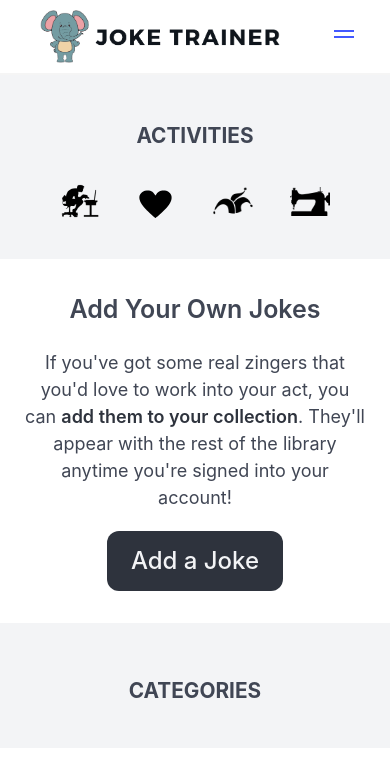
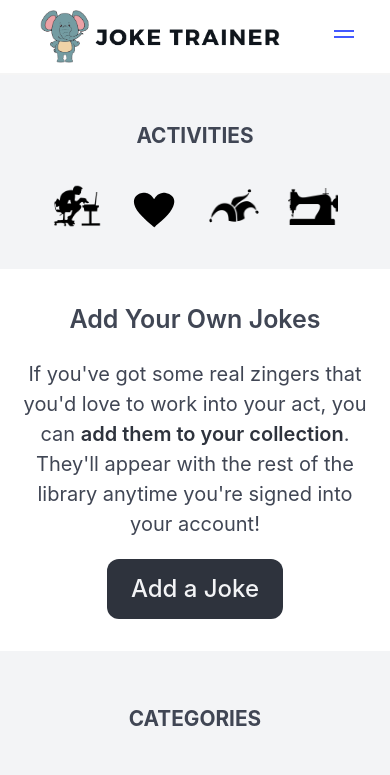
Before and after one commit to robbyhecht/joke-trainer, a Django app: page /about/add in a window 390 px wide. Shown: the top 775 px of the page. Run offline with Django 3.2, Linux system fonts and the light colour scheme; data that the repository does not hold is empty; parts of the project's set-up code (start-up, migrations or seed data) failed here and were passed over; some libraries are stand-ins or nearby versions.

Commit message:
text sizes streamlined...removed bulma sizing and replaced with css

```diff
--- a/jt/static/jt/index.css
+++ b/jt/static/jt/index.css
@@ -105,7 +105,7 @@
     margin-bottom: 20px;
   }
   .sidebar-image {
-    width: 40px;
+    width: 50px;
   }
   .fav-trainer-side-image {
     width: 60px;
@@ -125,10 +125,10 @@
     justify-content: space-evenly;
     align-items: center;
   }
-  .index-left-activity-container {
-    /* display: flex;
-    justify-content: space-between; */
-  }
+  /* .index-left-activity-container {
+    display: flex;
+    justify-content: space-between;
+  } */
   .explanation-container {
     margin-bottom: 20px;
   }
@@ -171,11 +171,11 @@
   font-size: 20px;
 }
 
-.about-header {
+.main-header {
   font-size: 32px;
 }
 
-.about-text {
+.main-text {
   font-size: 24px;
 }
 
@@ -190,20 +190,18 @@
 }
 
 @media only screen and (max-width: 450px) {
-  #index-header {
-    font-size: 25px !important;
-  }
+
   #random-joke-header {
     font-size: 0px;
   }
   #random-joke-header-container {
     margin: 0px;
   }
-  .about-header {
+  .main-header {
     font-size: 25px !important;
   }
-  .about-text {
-    font-size: 18px;
+  .main-text {
+    font-size: 20px;
   }
   .center-header-container {
     margin-top: 20px;
--- a/jt/templates/about_add.html
+++ b/jt/templates/about_add.html
@@ -4,10 +4,10 @@
 
 <div class="about-div-main">
   <div class="center-header-container">
-    <h1 class="has-text-centered has-text-weight-semibold about-header">Add Your Own Jokes</h1>
+    <h1 class="has-text-centered has-text-weight-semibold main-header">Add Your Own Jokes</h1>
   </div>
   <div class="about-text-container">
-    <h2 class="has-text-centered about-text">If you've got some real zingers that you'd love to work into your act, you can <strong>add them to your collection</strong>. They'll appear with the rest of the library anytime you're signed into your account!</h2>
+    <h2 class="has-text-centered main-text">If you've got some real zingers that you'd love to work into your act, you can <strong>add them to your collection</strong>. They'll appear with the rest of the library anytime you're signed into your account!</h2>
   </div>
 </div>
 
--- a/jt/templates/about_cruise.html
+++ b/jt/templates/about_cruise.html
@@ -4,10 +4,10 @@
 
 <div class="about-div-main">
   <div class="center-header-container">
-    <h1 class="has-text-centered has-text-weight-semibold about-header">Cruise the Jokes</h1>
+    <h1 class="has-text-centered has-text-weight-semibold main-header">Cruise the Jokes</h1>
   </div>
   <div class="about-text-container">
-    <h2 class="has-text-centered about-text about-cruise-text-container">Joke Trainer has loads of jokes for you to enjoy. Each joke card shows only the setup on the front so you can test your wit before you see the punchline. To get started, <strong>pick a category</strong> or <strong>make a search!</strong></h2>
+    <h2 class="has-text-centered main-text about-cruise-text-container">Joke Trainer has loads of jokes for you to enjoy. Each joke card shows only the setup on the front so you can test your wit before you see the punchline. To get started, <strong>pick a category</strong> or <strong>make a search!</strong></h2>
   </div>
 </div>
 
--- a/jt/templates/about_favorites.html
+++ b/jt/templates/about_favorites.html
@@ -4,10 +4,10 @@
 
 <div class="about-div-main">
   <div class="center-header-container">
-    <h1 class="has-text-centered has-text-weight-semibold about-header">Save Your Favorite Jokes</h1>
+    <h1 class="has-text-centered has-text-weight-semibold main-header">Save Your Favorite Jokes</h1>
   </div>
   <div class="about-text-container">
-    <h2 class="has-text-centered about-text">If there's a joke you find hilarious and want to remember for later, you can add it to <strong>your own collection of favorite jokes</strong>. Once you're signed in, just press the blue button below any joke to save!</h2>
+    <h2 class="has-text-centered main-text">If there's a joke you find hilarious and want to remember for later, you can add it to <strong>your own collection of favorite jokes</strong>. Once you're signed in, just press the blue button below any joke to save!</h2>
   </div>
 </div>
 
--- a/jt/templates/about_trainer.html
+++ b/jt/templates/about_trainer.html
@@ -4,10 +4,10 @@
 
 <div class="about-div-main">
   <div class="center-header-container">
-    <h1 class="has-text-centered has-text-weight-semibold about-header">Train Your Brain</h1>
+    <h1 class="has-text-centered has-text-weight-semibold main-header">Train Your Brain</h1>
   </div>
   <div class="about-text-container">
-    <h2 class="has-text-centered about-text">The Trainer page is where we go from funny to functional. You'll see all your favorite jokes, but this time with <strong>only a hint on the front and the whole joke on the back</strong>. You can use these flashcards to help you <strong>memorize the jokes</strong> and become a full blown entertainer!</h2>
+    <h2 class="has-text-centered main-text">The Trainer page is where we go from funny to functional. You'll see all your favorite jokes, but this time with <strong>only a hint on the front and the whole joke on the back</strong>. You can use these flashcards to help you <strong>memorize the jokes</strong> and become a full blown entertainer!</h2>
   </div>
 </div>
 
--- a/jt/templates/favorite_jokes.html
+++ b/jt/templates/favorite_jokes.html
@@ -18,11 +18,11 @@
 {%block indexcenter%}
   <div class="all-center-div">
     <div class="allcards-container">
-      <div class="category-header-container center-header-container">
-        <h1 class="category-header is-size-3 has-text-weight-semibold">My Favorite Jokes</h1>
+      <div class="main-header-container center-header-container">
+        <h1 class="main-header is-size-3 has-text-weight-semibold">My Favorite Jokes</h1>
       </div>
         <div class="explanation-container">
-          <h3 class="is-size-4 has-text-centered">Your personal library of the best of the best. Once you've got a nice collection going, head over to the <strong><a href="{% url 'jt:favorites_trainer' %}" class="is-dark" id="trainer-text-link">Trainer</a></strong> section to work on making them part of your act!</h3>
+          <h3 class="main-text has-text-centered">Your personal library of the best of the best. Once you've got a nice collection going, head over to the <strong><a href="{% url 'jt:favorites_trainer' %}" class="is-dark" id="trainer-text-link">Trainer</a></strong> section to work on making them part of your act!</h3>
         </div>
       {% for joke in joke_content %}
         <div class="singlecard-container">
--- a/jt/templates/favorite_trainer.html
+++ b/jt/templates/favorite_trainer.html
@@ -18,11 +18,11 @@
 {%block indexcenter%}
   <div class="all-center-div">
     <div class="allcards-container">
-      <div class="category-header-container center-header-container">
-        <h1 class="category-header is-size-3 has-text-weight-semibold">Joke Trainer</h1>
+      <div class="main-header-container center-header-container">
+        <h1 class="main-header is-size-3 has-text-weight-semibold">Joke Trainer</h1>
       </div>
       <div class="explanation-container">
-        <h3 class="is-size-4 has-text-centered">Your favorite jokes are hidden on the back of these cards with <strong>only a hint</strong> to jog your memory. How many can you remember?</h3>
+        <h3 class="main-text has-text-centered">Your favorite jokes are hidden on the back of these cards with <strong>only a hint</strong> to jog your memory. How many can you remember?</h3>
       </div>
 
       <!-- cards in the trainer section have the hint on one side and the full joke on the other -->
--- a/jt/templates/index.html
+++ b/jt/templates/index.html
@@ -60,10 +60,10 @@
           {%block indexcenter%}
             <div class="allcards-container">
               <div class="center-header-container">
-                <h1 class="index-header is-size-3 has-text-weight-semibold" id="index-header">Welcome to Joke Trainer</h1>
+                <h1 class="main-header has-text-weight-semibold" id="index-header">Welcome to Joke Trainer</h1>
               </div>
               <div class="explanation-container" id="index-explanation-container">
-                <h4 class="is-size-4 has-text-centered">A curated library of jokes for you to enjoy, customize and learn. Choose a category or use the search bar to get started!</h4>
+                <h4 class="main-text has-text-centered">A curated library of jokes for you to enjoy, customize and learn. Choose a category or use the search bar to get started!</h4>
               </div>
               <div id="random-joke-header-container">
                 <h5 class="has-text-centered" id="random-joke-header"><strong>Joke of the Moment</strong></h5>
--- a/jt/templates/joke_category.html
+++ b/jt/templates/joke_category.html
@@ -4,8 +4,8 @@
   <!-- lists jokes by category -->
   <div class="all-center-div">
     <div class="allcards-container">
-      <div class="center-header-container">
-        <h1 class="category-header is-size-3 has-text-weight-semibold">{{ joke_category.name }}</h1>
+      <div class="main-header-container center-header-container">
+        <h1 class="main-header is-size-3 has-text-weight-semibold">{{ joke_category.name }}</h1>
       </div>
       <div>
         <!-- joke flashcard and buttons -->
--- a/jt/templates/my_jokes.html
+++ b/jt/templates/my_jokes.html
@@ -5,7 +5,7 @@
   <div class="all-center-div">
     <div class="allcards-container">
       <div class="center-header-container">
-        <h1 class="category-header is-size-3 has-text-weight-semibold">My Jokes</h1>
+        <h1 class="main-header is-size-3 has-text-weight-semibold">My Jokes</h1>
       </div>
       <div>
         <!-- joke flashcard and buttons -->
```
